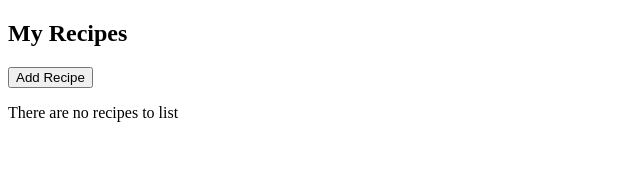
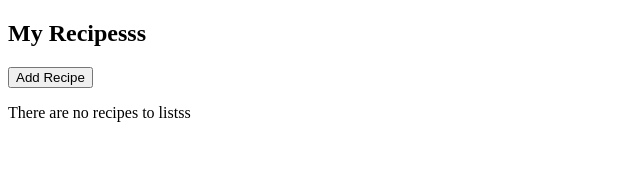
Before and after one commit to karumveetil/preassessment, an Angular app: page / in a window 1280 px wide. Shown: the top 172 px of the page, without its empty margins (0-640 px from the left). Built offline with nearby package versions, Linux system fonts and the light colour scheme.

Commit message:
Update app.component.html

```diff
--- a/src/app/app.component.html
+++ b/src/app/app.component.html
@@ -1,9 +1,9 @@
 <div>
   <div id="demo1" *ngIf="showReceipeDashboard">
-    <h2 >My Recipes</h2>
+    <h2 >My Recipesss</h2>
     <!-- ^ Do not remove this element ^ -->
     <div><button (click)="receipeClicked()" role="button" name="Add Recipe">Add Recipe</button></div>
-    <p>There are no recipes to list</p>
+    <p>There are no recipes to listss</p>
   </div>
   <div id="demo2" *ngIf="showRecepieForm">
     <form name="Receipe" action="">
```
